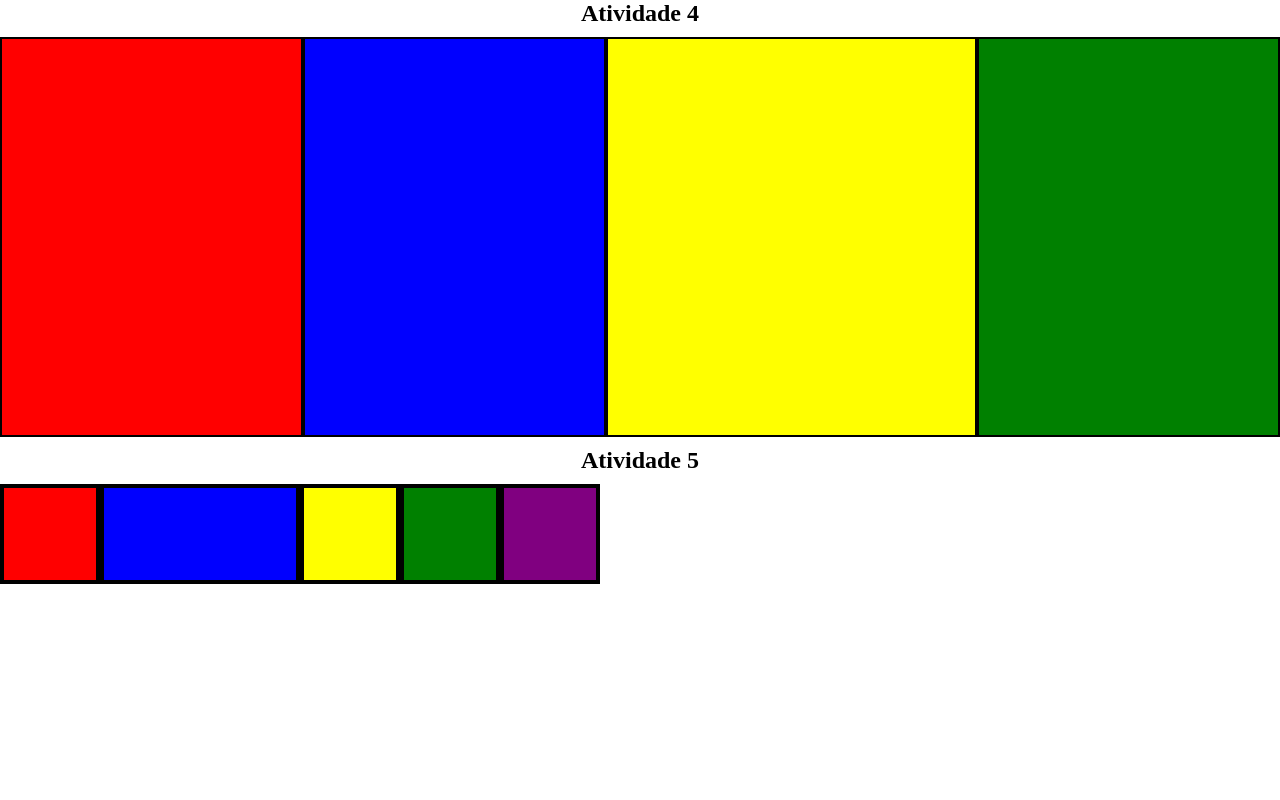
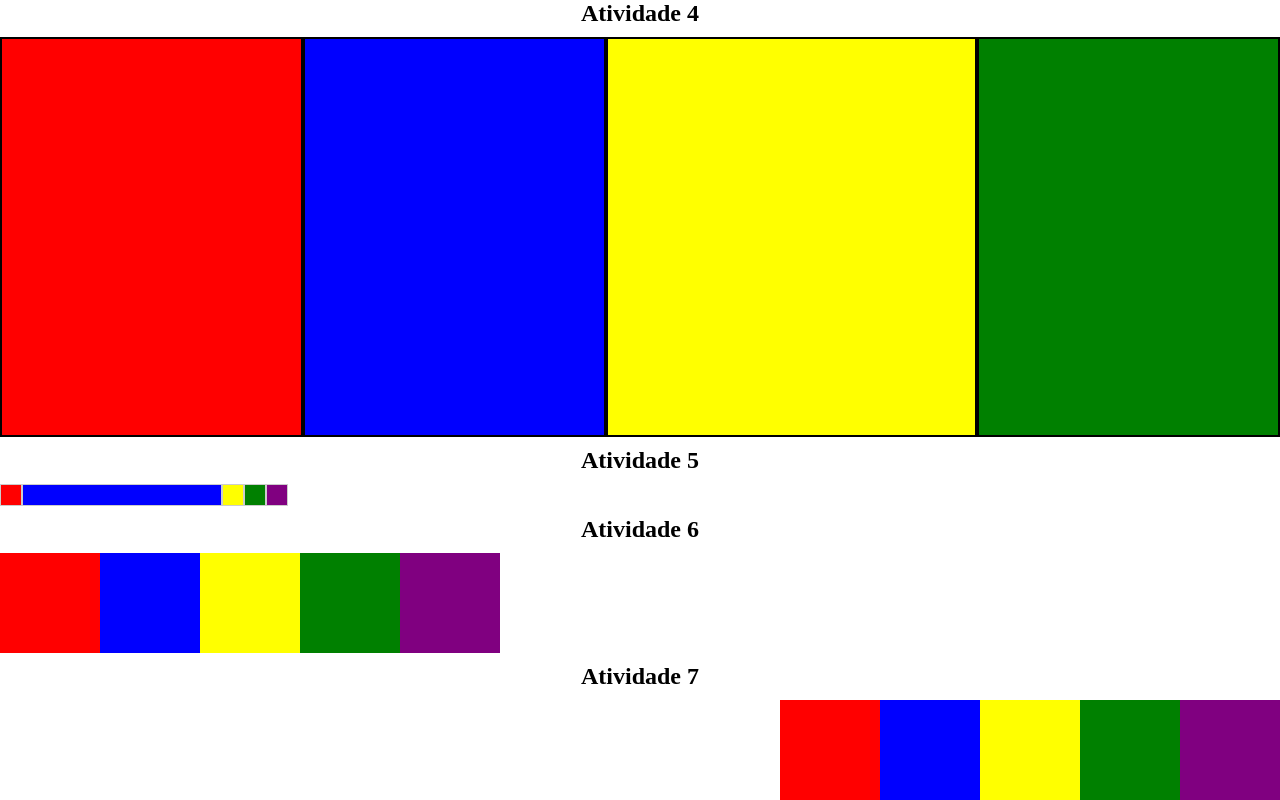
Before and after one commit to ItzTas/exercicios-da-faculdade-de-react-e-ui-first, a React (Vite) app in the folder mobile-first/tp1/: page / in a window 1280 px wide. Shown: the part 651-1451 px from the top of the page. Before the commit the page ends 1235 px from the top, so only its background shows below. Built offline with nearby package versions, Linux system fonts and the light colour scheme; the HTML template or start-up script is replaced by a standard one.

Commit message:
exercicio 7

```diff
--- a/mobile-first/tp1/src/App.jsx
+++ b/mobile-first/tp1/src/App.jsx
@@ -5,6 +5,8 @@ import Ex2atv1 from './atv1/ex2/ex2atv1';
 import Ex1atv2 from './atv2/ex1/ex1atv2';
 import Ex2atv2 from './atv2/ex2/ex2atv2';
 import Ex3atv2 from './atv2/ex3/ex3atv2';
+import Ex1atv3 from './atv3/ex1/ex1atv3';
+import Ex2atv3 from './atv3/ex2/ex2atv3';
 
 export default function App() {
   return (
@@ -29,6 +31,14 @@ export default function App() {
         <h2 className='atividade-num'>Atividade 5</h2>
         <Ex3atv2 />
       </section>
+      <section>
+        <h2 className='atividade-num'> Atividade 6</h2>
+        <Ex1atv3 />
+      </section>
+      <section>
+        <h2 className='atividade-num'>Atividade 7</h2>
+        <Ex2atv3 />
+      </section>
     </main>
   );
 }
--- a/mobile-first/tp1/src/atv1/ex2/ex2atv1.css
+++ b/mobile-first/tp1/src/atv1/ex2/ex2atv1.css
@@ -1,22 +1,22 @@
-.container {
+.ex2atv1_container {
     display: flex;
     flex-direction: column-reverse;
 }
 
-[class*=box-] {
+[class*=ex2atv1_box-] {
     width: 100px;
     height: 100px;
     border: 1px solid black;
 }
 
-.box-1 {
+.ex2atv1_box-1 {
     background-color: red;
 }
 
-.box-2 {
+.ex2atv1_box-2 {
     background-color: blue;
 }
 
-.box-3 {
+.ex2atv1_box-3 {
     background-color: yellow;
 }
--- a/mobile-first/tp1/src/atv1/ex2/ex2atv1.jsx
+++ b/mobile-first/tp1/src/atv1/ex2/ex2atv1.jsx
@@ -2,13 +2,13 @@ import React from 'react';
 import './ex2atv1.css';
 
 function Ex2atv1() {
-  return (
-    <div className='container'>
-      <div className='box-1' />
-      <div className='box-2' />
-      <div className='box-3' />
-    </div>
-  );
+    return (
+        <div className='ex2atv1_container'>
+            <div className='ex2atv1_box-1' />
+            <div className='ex2atv1_box-2' />
+            <div className='ex2atv1_box-3' />
+        </div>
+    );
 }
 
 export default Ex2atv1;
--- a/mobile-first/tp1/src/atv2/ex3/ex3atv2.css
+++ b/mobile-first/tp1/src/atv2/ex3/ex3atv2.css
@@ -4,6 +4,8 @@
 
 [class*=ex3atv2_box-] {
     border: 4px solid black;
+    border: 1px solid #ccc;
+    padding: 10px;
 }
 
 .ex3atv2_box-1 {
--- /dev/null
+++ b/mobile-first/tp1/src/atv3/ex1/ex1atv3.css
@@ -0,0 +1,30 @@
+.ex1atv3_container {
+    display: flex;
+    justify-content: flex-start;
+}
+
+[class*=ex1atv3_box-] {
+    width: 100px;
+    height: 100px;
+
+}
+
+.ex1atv3_box-1 {
+    background-color: red;
+}
+
+.ex1atv3_box-2 {
+    background-color: blue;
+}
+
+.ex1atv3_box-3 {
+    background-color: yellow;
+}
+
+.ex1atv3_box-4 {
+    background-color: green;
+}
+
+.ex1atv3_box-5 {
+    background-color: purple;
+}
--- /dev/null
+++ b/mobile-first/tp1/src/atv3/ex1/ex1atv3.jsx
@@ -0,0 +1,16 @@
+import React from 'react';
+import './ex1atv3.css';
+
+function Ex1atv3() {
+    return (
+        <div className='ex1atv3_container'>
+            <div className='ex1atv3_box-1' />
+            <div className='ex1atv3_box-2' />
+            <div className='ex1atv3_box-3' />
+            <div className='ex1atv3_box-4' />
+            <div className='ex1atv3_box-5' />
+        </div>
+    );
+}
+
+export default Ex1atv3;
--- /dev/null
+++ b/mobile-first/tp1/src/atv3/ex2/ex2atv3.css
@@ -0,0 +1,30 @@
+.ex2atv3_container {
+    display: flex;
+    justify-content: flex-end;
+}
+
+[class*=ex2atv3_box-] {
+    width: 100px;
+    height: 100px;
+
+}
+
+.ex2atv3_box-1 {
+    background-color: red;
+}
+
+.ex2atv3_box-2 {
+    background-color: blue;
+}
+
+.ex2atv3_box-3 {
+    background-color: yellow;
+}
+
+.ex2atv3_box-4 {
+    background-color: green;
+}
+
+.ex2atv3_box-5 {
+    background-color: purple;
+}
--- /dev/null
+++ b/mobile-first/tp1/src/atv3/ex2/ex2atv3.jsx
@@ -0,0 +1,16 @@
+import React from 'react';
+import './ex2atv3.css';
+
+function Ex2atv3() {
+  return (
+    <div className='ex2atv3_container'>
+      <div className='ex2atv3_box-1' />
+      <div className='ex2atv3_box-2' />
+      <div className='ex2atv3_box-3' />
+      <div className='ex2atv3_box-4' />
+      <div className='ex2atv3_box-5' />
+    </div>
+  );
+}
+
+export default Ex2atv3;
```
Lines whose indentation alone changed are shown as unchanged.
